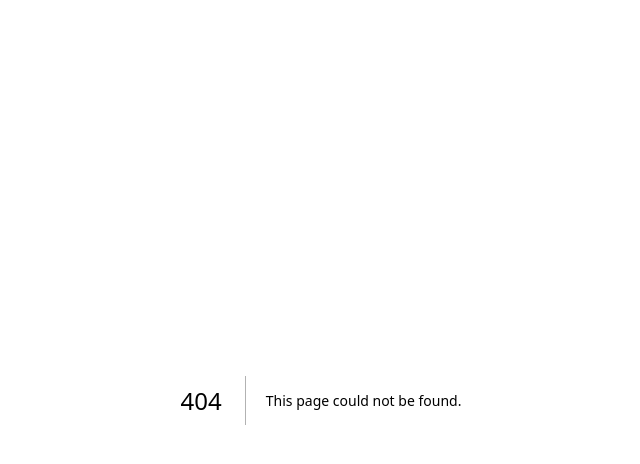
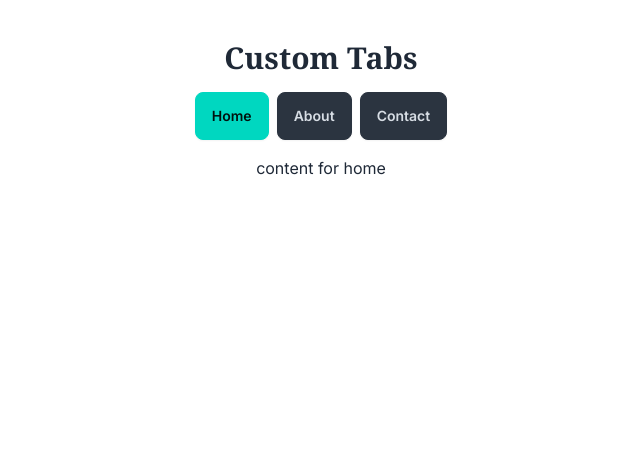
Before and after one commit to Jaga3249/practice_project, a Next.js app: page /customtabs in a window 1280 px wide. Before the commit this address had no page. Shown: the top 464 px of the page, without its empty margins (319-959 px from the left). Built offline with nearby package versions, Linux system fonts and the light colour scheme.

Commit message:
custom tabs completed

```diff
--- /dev/null
+++ b/app/customtabs/page.tsx
@@ -0,0 +1,33 @@
+"use client";
+import { MouseEvent, useState } from "react";
+
+const Page = () => {
+  const tabs = ["Home", "About", "Contact"];
+  const [selectedTabs, setSelectedTabs] = useState<string>("Home");
+  const handleClick = (e: MouseEvent<HTMLDivElement>) => {
+    const target = e.target as HTMLButtonElement;
+    setSelectedTabs(target.id);
+  };
+  return (
+    <div className="h-screen flex flex-col gap-4 items-center my-10 ">
+      <h1 className="font-serif font-semibold text-3xl">Custom Tabs</h1>
+      <div className="flex gap-2" onClick={handleClick}>
+        {tabs.map((item, i) => (
+          <button
+            className={`btn  ${
+              selectedTabs === item ? " btn-accent" : "btn-neutral"
+            }`}
+            key={i}
+            id={item}
+          >
+            {item}
+          </button>
+        ))}
+      </div>
+      {selectedTabs === "Home" && <p>content for home</p>}
+      {selectedTabs === "About" && <p>content for about</p>}
+      {selectedTabs === "Contact" && <p>content for contact</p>}
+    </div>
+  );
+};
+export default Page;
--- a/app/page.tsx
+++ b/app/page.tsx
@@ -64,6 +64,16 @@ export default function Home() {
       buttonLabel: "Visit",
       redirectUrl: "/cryptoconverter",
     },
+    {
+      title: "Product Filter",
+      buttonLabel: "Visit",
+      redirectUrl: "/productfilter",
+    },
+    {
+      title: "Custum Tabs",
+      buttonLabel: "Visit",
+      redirectUrl: "/customtabs",
+    },
   ];
   const handleNavigate = (url: string) => {
     router.push(url);
```
